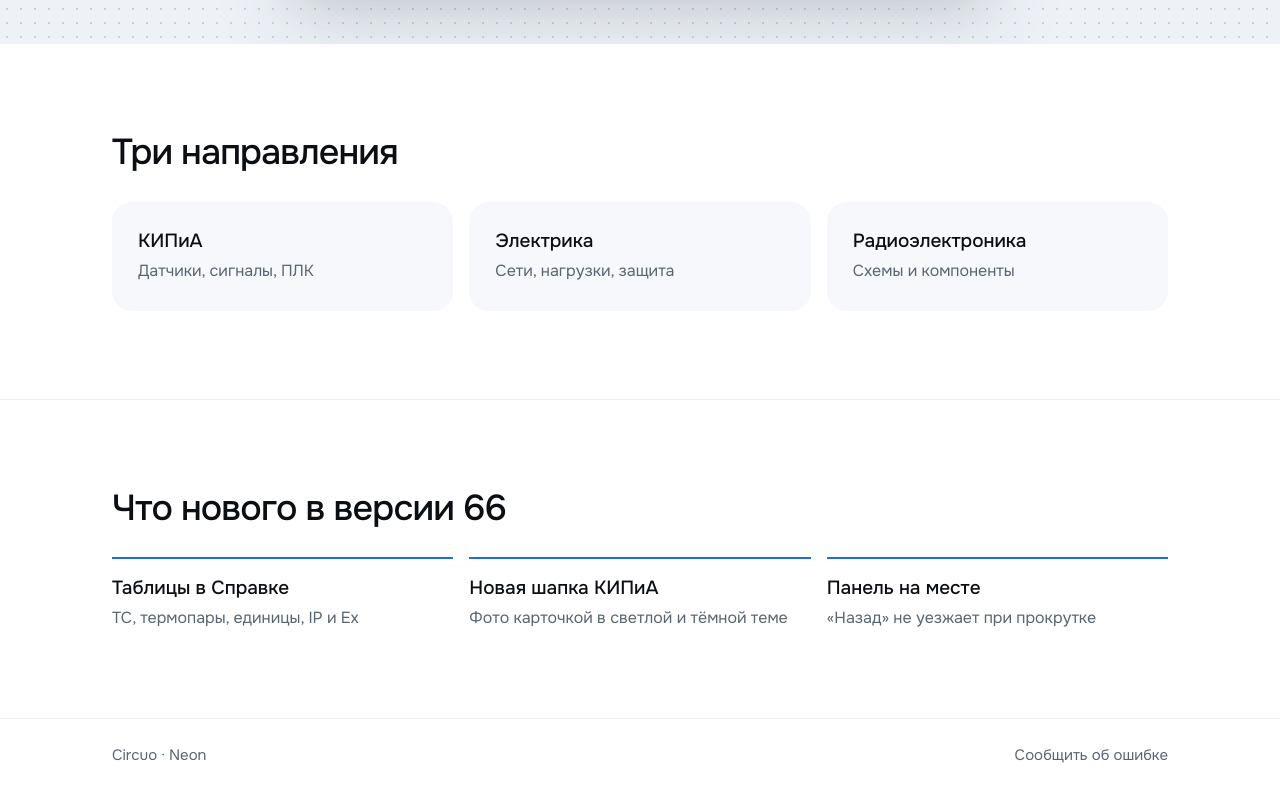
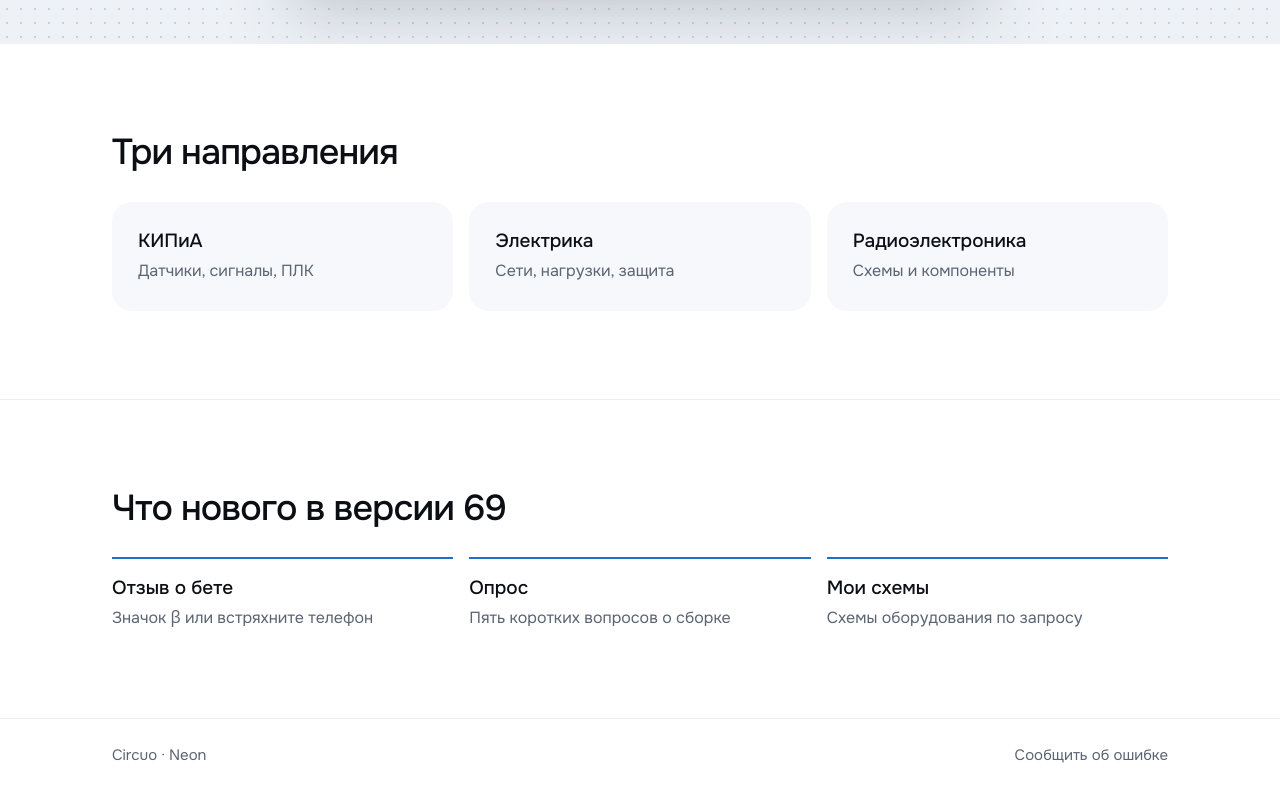
Before and after one commit to Neow112/Circuo--beta, a plain HTML site: page index.html in a window 1280 px wide. Shown: the part 941-1741 px from the top of the page. Drawn offline with Linux system fonts and the light colour scheme.

Commit message:
Бета 69 на сайте
Co-Authored-By: Claude Opus 5.5 <noreply@anthropic.com>
Claude-Session: https://claude.ai/code/session_017EFzczZ84vTv3Q7XKAgdqy

```diff
--- a/beta.json
+++ b/beta.json
@@ -1 +1 @@
-{"build":"66","size":"36 МБ"}
+{"build":"69","size":"37 МБ"}
--- a/index.html
+++ b/index.html
@@ -249,11 +249,11 @@ footer a:hover{color:var(--blue)}
 
   <section class="sec-line">
     <div class="wrap">
-      <h2 class="rv">Что нового в версии <span class="js-build">66</span></h2>
+      <h2 class="rv">Что нового в версии <span class="js-build">69</span></h2>
       <div class="grid3 news-list">
-        <div class="news rv"><b>Таблицы в Справке</b><span>ТС, термопары, единицы, IP и Ex</span></div>
-        <div class="news rv" style="transition-delay:.12s"><b>Новая шапка КИПиА</b><span>Фото карточкой в светлой и тёмной теме</span></div>
-        <div class="news rv" style="transition-delay:.24s"><b>Панель на месте</b><span>«Назад» не уезжает при прокрутке</span></div>
+        <div class="news rv"><b>Отзыв о бете</b><span>Значок β или встряхните телефон</span></div>
+        <div class="news rv" style="transition-delay:.12s"><b>Опрос</b><span>Пять коротких вопросов о сборке</span></div>
+        <div class="news rv" style="transition-delay:.24s"><b>Мои схемы</b><span>Схемы оборудования по запросу</span></div>
       </div>
     </div>
   </section>
```
Also changed, not shown: 1 other file.
